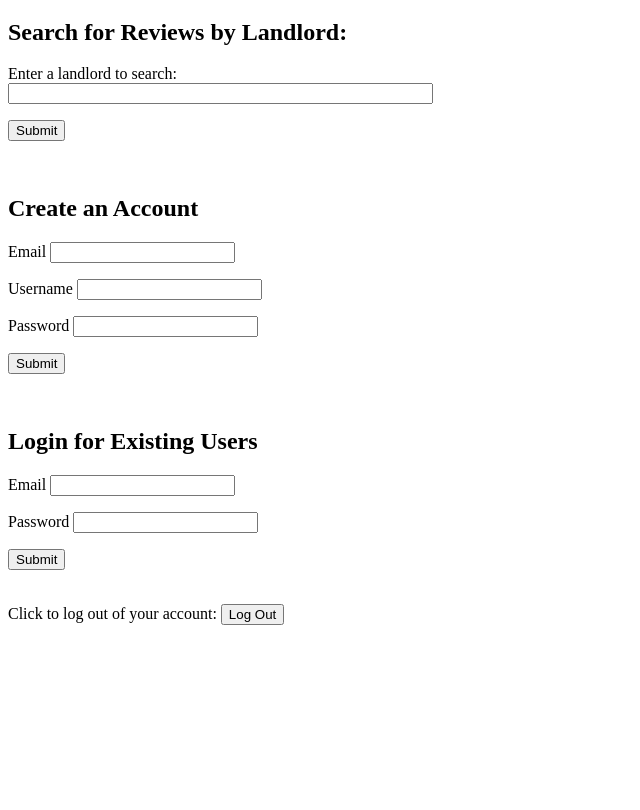
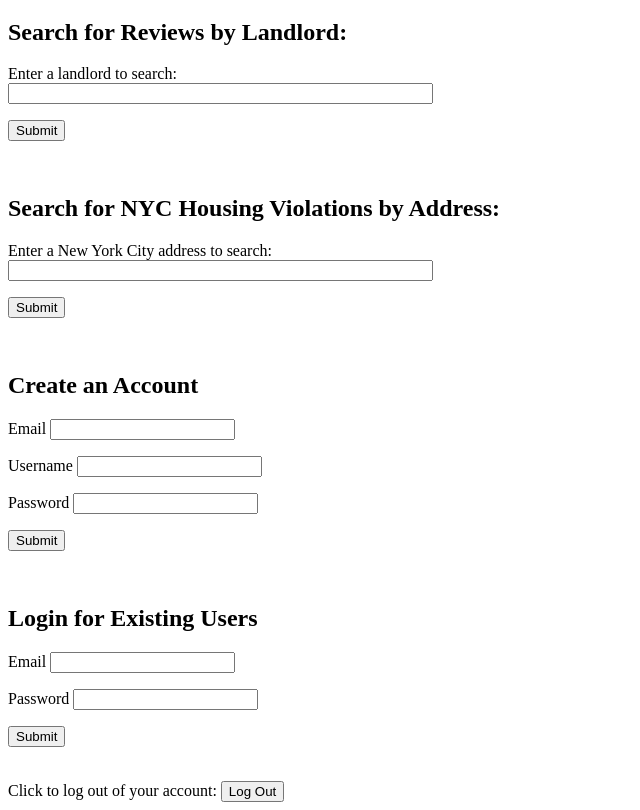
Before and after one commit to mauratee/Renters-Speak, a Flask app: page / in a window 1280 px wide. Shown: the part 411-1221 px from the top of the page, without its empty margins (0-640 px from the left). Before the commit the page ends 1036 px from the top, so only its background shows below. Run offline with Flask 2, Linux system fonts and the light colour scheme.

Commit message:
Add search form to homepage.html to search hpd_violations by address

```diff
--- a/server.py
+++ b/server.py
@@ -202,7 +202,7 @@ def write_review():
 @app.route("/search_by_address")
 def search_by_building():
     """Takes in user input from html form and passes to crud function to
-        check if entry exists in databse. If exists, return details page
+        check if entry exists in database. If exists, return details page
         for that building."""
 
     searched_building = request.args.get("search_address")
--- a/templates/homepage.html
+++ b/templates/homepage.html
@@ -33,6 +33,19 @@
       <p>
         Enter a landlord to search:<br>
         <input type="text" name="search_landlord" size="50">
+      </p>
+
+      <p>
+        <input type="submit">
+      </p>
+    </form>
+  <br>
+
+  <h2>Search for NYC Housing Violations by Address:</h2>
+    <form action="/search_hpdviolations_by_address">
+      <p>
+        Enter a New York City address to search:<br>
+        <input type="text" name="search_hpd_by_address" size="50">
       </p>
 
       <p>
```
